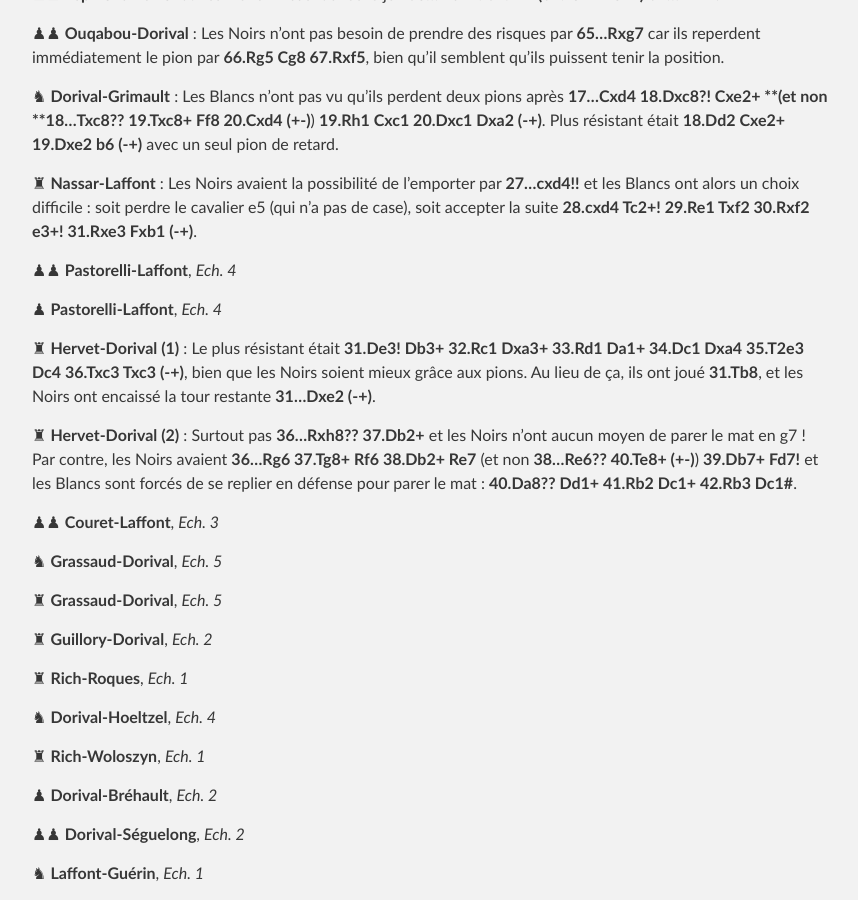
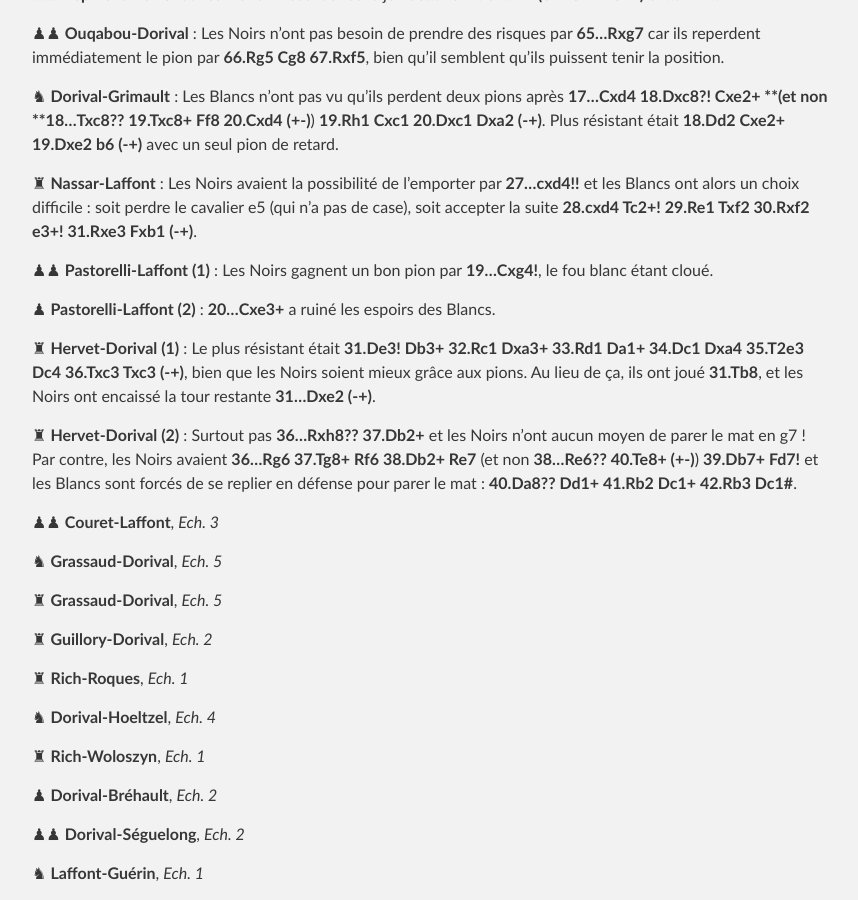
Before and after one commit to echiquier-villeneuve-tolosane/echiquier-villeneuve-tolosane.github.io, a Jekyll site: the page built from exercices.md, in a window 1280 px wide and 900 px high, scrolled down 15795 px. Shown: the whole window, without its empty margins (208-1066 px from the left). Built offline with Jekyll 4.4.1, drawn with Linux system fonts in a browser that asks for light colours; nearby versions of some CDN libraries.

Commit message:
Updated exercices.md

```diff
--- a/exercices.md
+++ b/exercices.md
@@ -258,9 +258,9 @@ _Coupe J.-C. Loubatière, ronde 3 (2013/10/06)_
 
 &#9820; **Nassar-Laffont** : Les Noirs avaient la possibilité de l'emporter par **27...cxd4!!** et les Blancs ont alors un choix difficile : soit perdre le cavalier e5 (qui n'a pas de case), soit accepter la suite **28.cxd4 Tc2+! 29.Re1 Txf2 30.Rxf2 e3+! 31.Rxe3 Fxb1 (-+)**.
 
-&#9823;&#9823; **Pastorelli-Laffont**, _Ech. 4_
+&#9823;&#9823; **Pastorelli-Laffont (1)** : Les Noirs gagnent un bon pion par **19...Cxg4!**, le fou blanc étant cloué.
 
-&#9823; **Pastorelli-Laffont**, _Ech. 4_
+&#9823; **Pastorelli-Laffont (2)** : **20...Cxe3+** a ruiné les espoirs des Blancs.
 
 &#9820;  **Hervet-Dorival (1)** : Le plus résistant était **31.De3! Db3+ 32.Rc1 Dxa3+ 33.Rd1 Da1+ 34.Dc1 Dxa4 35.T2e3 Dc4 36.Txc3 Txc3 (-+)**, bien que les Noirs soient mieux grâce aux pions. Au lieu de ça, ils ont joué **31.Tb8**, et les Noirs ont encaissé la tour restante **31...Dxe2 (-+)**.
 
```
